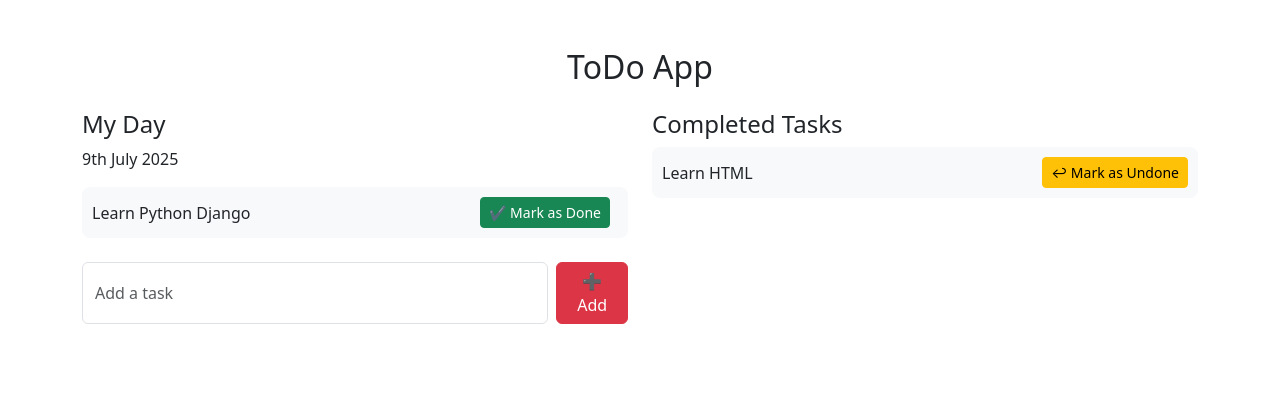
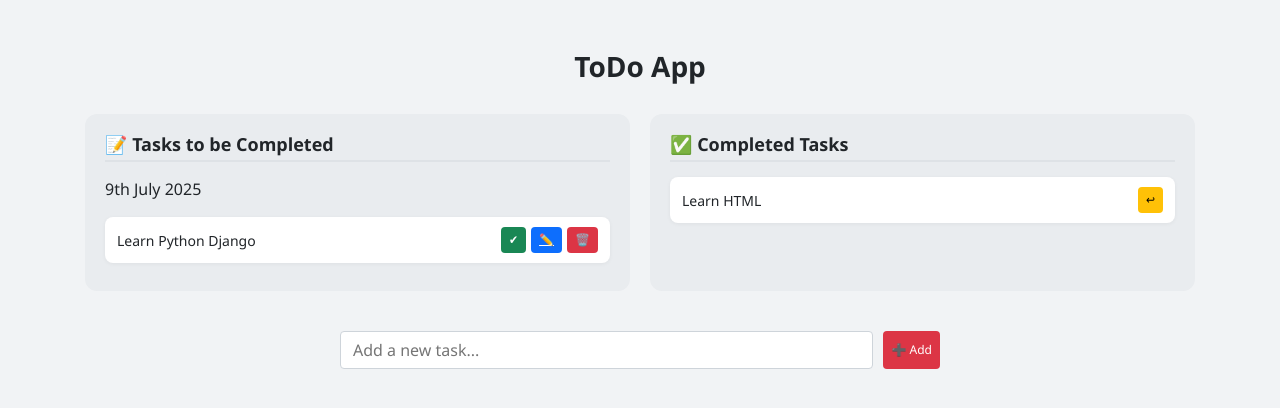
Before and after one commit to devanjana401/todo, a Django app: page / in a window 1280 px wide. Shown: the top 408 px of the page. Run offline with Django 5.2, Linux system fonts and the light colour scheme; data comes from the database, SQL or seed files in the repository; both versions use the stored data as it was after the commit.

Commit message:
Add new files

```diff
--- a/todo/home/urls.py
+++ b/todo/home/urls.py
@@ -6,4 +6,6 @@ urlpatterns = [
     path('add_task/', views.add_task, name='add_task'),
     path('mark_done/<int:task_id>/', views.mark_done, name='mark_done'),
     path('mark_undone/<int:task_id>/', views.mark_undone, name='mark_undone'),
+    path('update/<int:update_id>/', views.update_task, name='update_task'),
+    path('delete/<int:delete_id>/', views.delete_task, name='delete_task'),
 ]
--- a/todo/home/views.py
+++ b/todo/home/views.py
@@ -1,4 +1,4 @@
-from django.shortcuts import render,redirect
+from django.shortcuts import render,redirect,get_object_or_404
 from.models import Task
 # Create your views here.
 def home(request):
@@ -25,3 +25,19 @@ def mark_undone(request, task_id):
     task.is_completed = False
     task.save()
     return redirect('home')
+def update_task(request, update_id):
+    get_task = get_object_or_404(Task, id=update_id)
+    if request.method == "POST":
+        updated_text = request.POST.get('task')
+        get_task.task = updated_text
+        get_task.save()
+        return redirect('home')
+    else:
+        context = {
+            'get_task': get_task
+        }
+        return render(request, 'update.html', context)
+def delete_task(request,delete_id):
+    delete_task = get_object_or_404(Task, id=delete_id)
+    delete_task.delete()
+    return redirect('/')
--- a/todo/templates/home.html
+++ b/todo/templates/home.html
@@ -3,70 +3,157 @@
 <html lang="en">
 <head>
     <meta charset="UTF-8">
-    <title>Hexcent ToDo App</title>
+    <title>ToDo App</title>
     <link href="https://cdn.jsdelivr.net/npm/bootstrap@5.3.0/dist/css/bootstrap.min.css" rel="stylesheet">
     <style>
+        body {
+            background-color: #f1f3f5;
+            font-family: 'Segoe UI', Tahoma, Geneva, Verdana, sans-serif;
+        }
+        .main-wrapper {
+            max-width: 1140px;
+            margin: 50px auto;
+            padding: 0 15px;
+        }
+        .title {
+            text-align: center;
+            font-size: 28px;
+            font-weight: bold;
+            margin-bottom: 30px;
+        }
+        .task-row {
+            display: flex;
+            flex-wrap: wrap;
+            gap: 20px;
+            margin-top: 30px;
+        }
+        .task-column {
+            flex: 1;
+            min-width: 300px;
+            background: #e9ecef;
+            padding: 20px;
+            border-radius: 12px;
+        }
+        .section-title {
+            font-weight: 600;
+            font-size: 18px;
+            border-bottom: 2px solid #dee2e6;
+            padding-bottom: 5px;
+            margin-bottom: 15px;
+        }
         .task-box {
             display: flex;
             justify-content: space-between;
             align-items: center;
-            padding: 10px;
+            padding: 10px 12px;
             border-radius: 8px;
-            background-color: #f8f9fa;
-            margin-bottom: 10px;
+            background-color: #ffffff;
+            box-shadow: 0 1px 4px rgba(0, 0, 0, 0.05);
+            margin-bottom: 8px;
+            font-size: 14px;
+        }
+        .task-actions {
+            display: flex;
+            gap: 5px;
+        }
+        .task-btn {
+            font-size: 12px;
+            padding: 4px 8px;
+            border-radius: 4px;
+            border: none;
+            cursor: pointer;
+        }
+        .btn-green {
+            background-color: #198754;
+            color: white;
+        }
+        .btn-yellow {
+            background-color: #ffc107;
+            color: black;
+        }
+        .btn-red {
+            background-color: #dc3545;
+            color: white;
+        }
+        .btn-blue {
+            background-color: #0d6efd;
+            color: white;
+        }
+        .form-wrapper {
+            margin-top: 40px;
+            display: flex;
+            justify-content: center;
+        }
+        .form-wrapper form {
+            display: flex;
+            gap: 10px;
+            max-width: 600px;
+            width: 100%;
+        }
+        .task-input {
+            flex-grow: 1;
+            padding: 6px 12px;
+            border-radius: 4px;
+            border: 1px solid #ced4da;
         }
     </style>
 </head>
 <body>
-    <div class="container mt-5">
-        <h2 class="text-center">ToDo App</h2>
+    <div class="main-wrapper">
+        <h2 class="title">ToDo App</h2>
 
-        <div class="row mt-4">
-            <!-- My Day -->
-            <div class="col-md-6">
-                <h4>My Day</h4>
+        <div class="task-row">
+            <!-- Tasks to be Completed -->
+            <div class="task-column">
+                <h4 class="section-title">📝 Tasks to be Completed</h4>
                 <p>{% now "jS F Y" %}</p>
 
                 {% for i in task %}
                     <div class="task-box">
-                    {{ i.task }}
-                    <div>
-                        <form method="POST" action="{% url 'mark_done' i.id %}" style="display:inline;">
+                        <span>{{ i.task }}</span>
+                        <div class="task-actions">
+                            <form method="POST" action="{% url 'mark_done' i.id %}">
                                 {% csrf_token %}
-                            <button class="btn btn-success btn-sm me-2">✔ Mark as Done</button>
+                                <button class="task-btn btn-green">✔</button>
+                            </form>
+                            <a href="{% url 'update_task' i.id %}" class="task-btn btn-blue">✏️</a>
+                            <form method="POST" action="{% url 'delete_task' i.id %}">
+                                {% csrf_token %}
+                                <button type="submit" class="task-btn btn-red">🗑️</button>
                             </form>
                         </div>
                     </div>
                 {% empty %}
                     <p>No tasks added.</p>
                 {% endfor %}
-
-                <!-- Add Task -->
-                <form method="POST" action="{% url 'add_task' %}" class="d-flex mt-4">
-                    {% csrf_token %}
-                    <input type="text" name="task" class="form-control me-2" placeholder="Add a task" required>
-                    <button type="submit" class="btn btn-danger">➕ Add</button>
-                </form>
             </div>
 
             <!-- Completed Tasks -->
-            <div class="col-md-6">
-                <h4>Completed Tasks</h4>
+            <div class="task-column">
+                <h4 class="section-title">✅ Completed Tasks</h4>
+
                 {% for i in completed %}
                     <div class="task-box">
-                    {{ i.task }}
-                    <div>
-                        <form method="POST" action="{% url 'mark_undone' i.id %}" style="display:inline;">
+                        <span>{{ i.task }}</span>
+                        <form method="POST" action="{% url 'mark_undone' i.id %}">
                             {% csrf_token %}
-                            <button class="btn btn-warning btn-sm">↩ Mark as Undone</button>
+                            <button class="task-btn btn-yellow">↩</button>
                         </form>
-                    </div>
                     </div>
                 {% empty %}
                     <p>No completed tasks.</p>
                 {% endfor %}
             </div>
         </div>
+
+        <!-- Add Task Form -->
+        <div class="form-wrapper">
+            <form method="POST" action="{% url 'add_task' %}">
+                {% csrf_token %}
+                <input type="text" name="task" class="task-input" placeholder="Add a new task..." required>
+                <button type="submit" class="task-btn btn-red">➕ Add</button>
+            </form>
+        </div>
     </div>
 </body>
 </html>
```
Also changed, not shown: todo/templates/update.html (added, +42 -0 lines), todo/db.sqlite3. Lines whose indentation alone changed are shown as unchanged.
